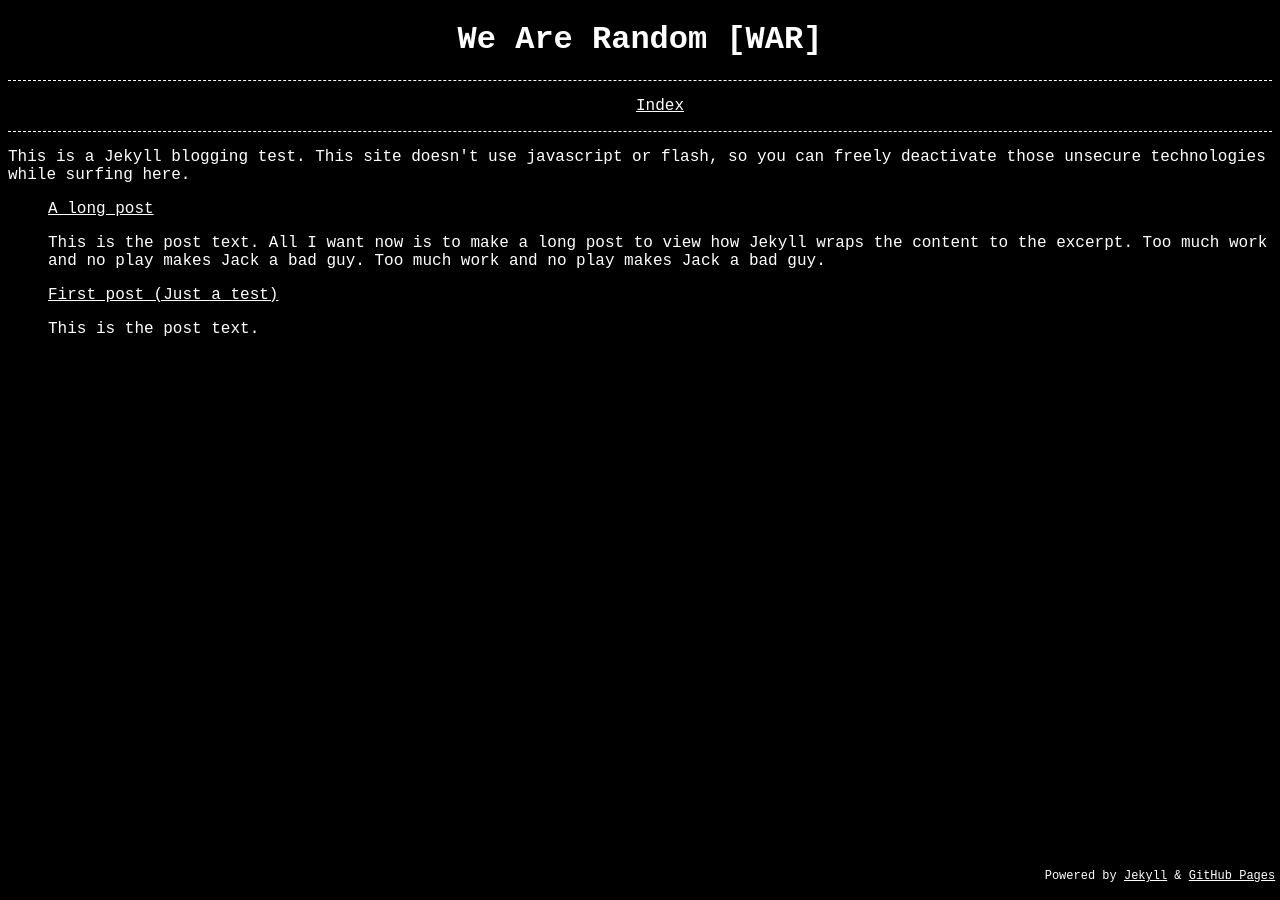
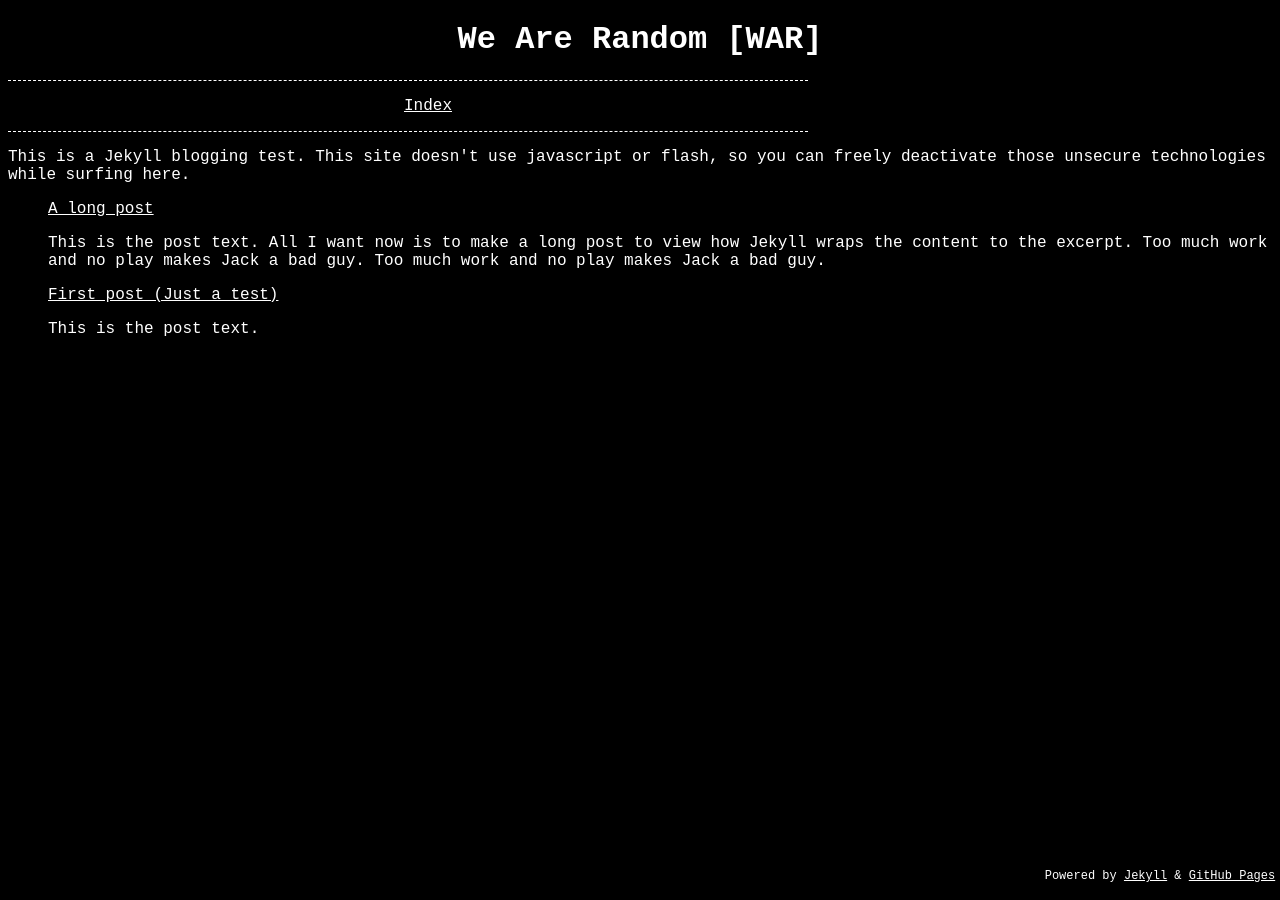
Before and after one commit to wearerandom/wearerandom.github.io, a Jekyll site: the page built from index.html, in a window 1280 px wide. Built offline with Jekyll 4.4.1, drawn with Linux system fonts in a browser that asks for light colours.

Commit message:
Update _styles.scss

```diff
--- a/_sass/_styles.scss
+++ b/_sass/_styles.scss
@@ -14,6 +14,7 @@ body.wrap{
     }
     .nav {
         text-align: center;
+        width: 800px;
         border-top: dashed;
         border-bottom: dashed;
         border-right: hidden;
```
